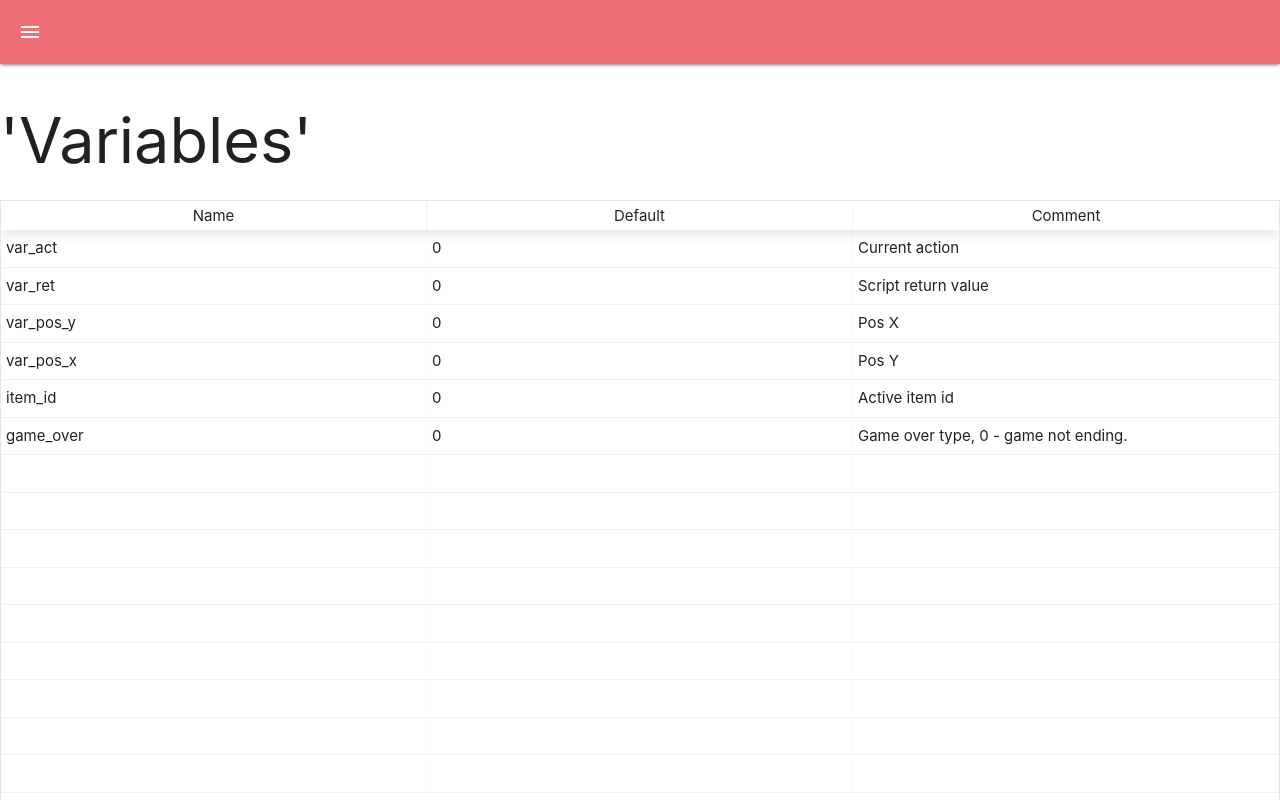
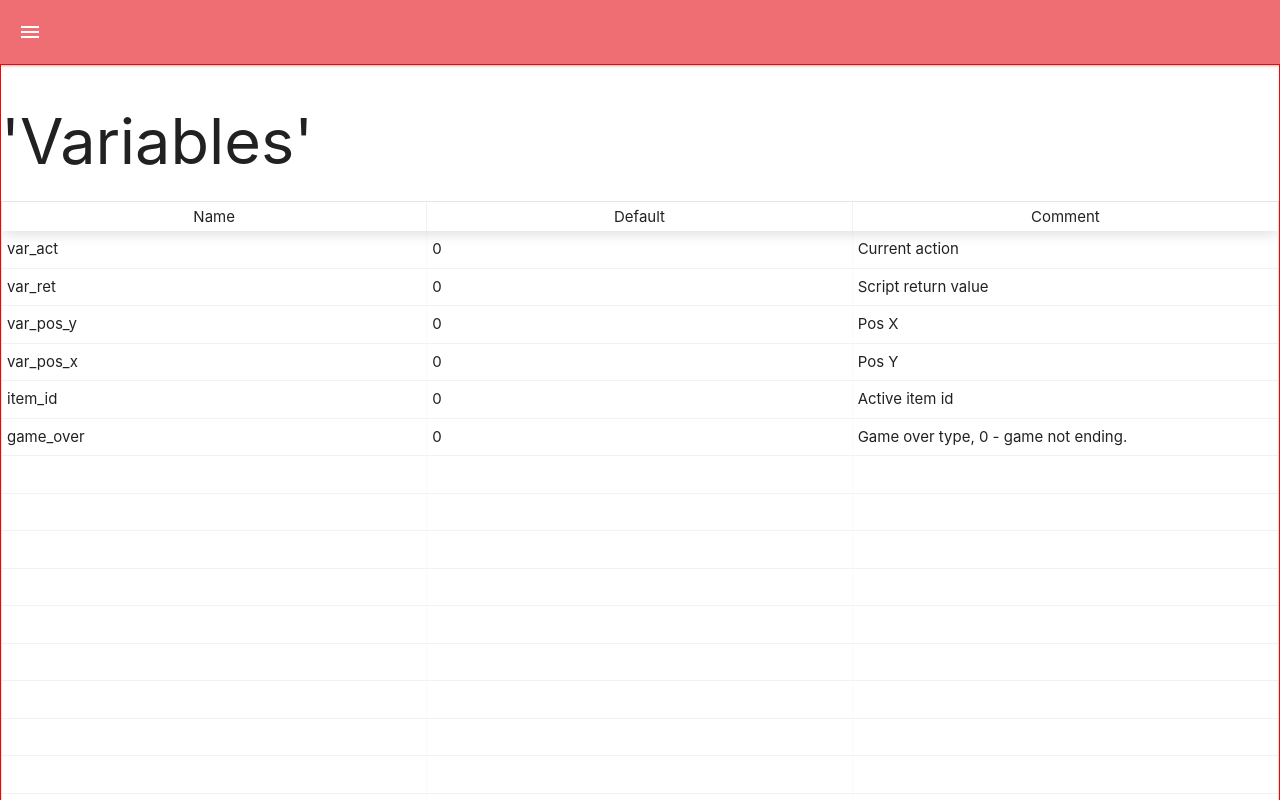
Before and after one commit to alex-worker/CombinatoricsIDE, a React (Create React App) app in the folder simple-ide/: page /vars in a window 1280 px wide. Shown: the top 800 px of the page. Built offline with nearby package versions, Linux system fonts and the light colour scheme.

Commit message:
little fix

```diff
--- a/simple-ide/src/pages/Variables.js
+++ b/simple-ide/src/pages/Variables.js
@@ -31,10 +31,15 @@ const columns = [
 ]
 
 const Variables = () => {
-  return <div>
-    <h1>'Variables'</h1>
-    <Table data={vars} columns={columns} />
-  </div>
+  return (
+    <div style={{
+      border: '1px red solid'
+    }}
+    >
+      <h1>'Variables'</h1>
+      <Table data={vars} columns={columns} />
+    </div>
+  )
 }
 
 export default Variables
```
Also changed, not shown: simple-ide/src/components/gui/Table.js (+9 -5 lines).
